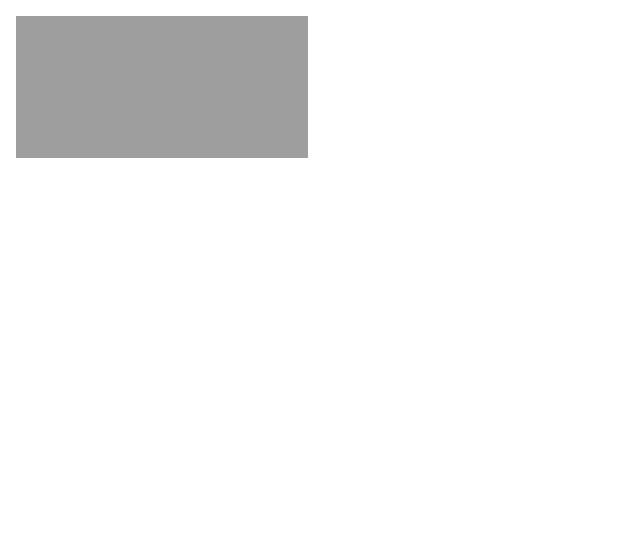
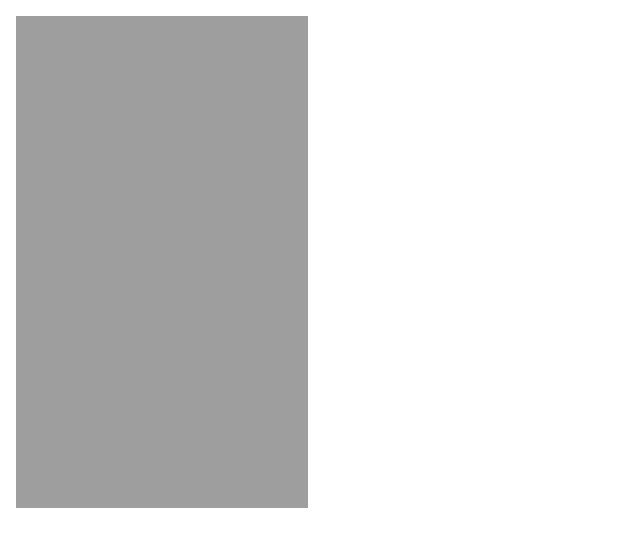
Before and after one commit to Alexito-01/AniListPage, a plain HTML site: page index.html in a window 1280 px wide. Shown: the whole page, without its empty margins (0-640 px from the left). Drawn offline with Linux system fonts and the light colour scheme.

Commit message:
Update index.html

```diff
--- a/index.html
+++ b/index.html
@@ -5,6 +5,6 @@
 </head>
 <body>
   <a href="Door.html"></a>
-  <embed src="https://alexito-01.github.io/AniListPage/Door.html">
+  <embed src="https://alexito-01.github.io/AniListPage/Door.html" width="300px" height="500px">
 </body>
 </html>
```
